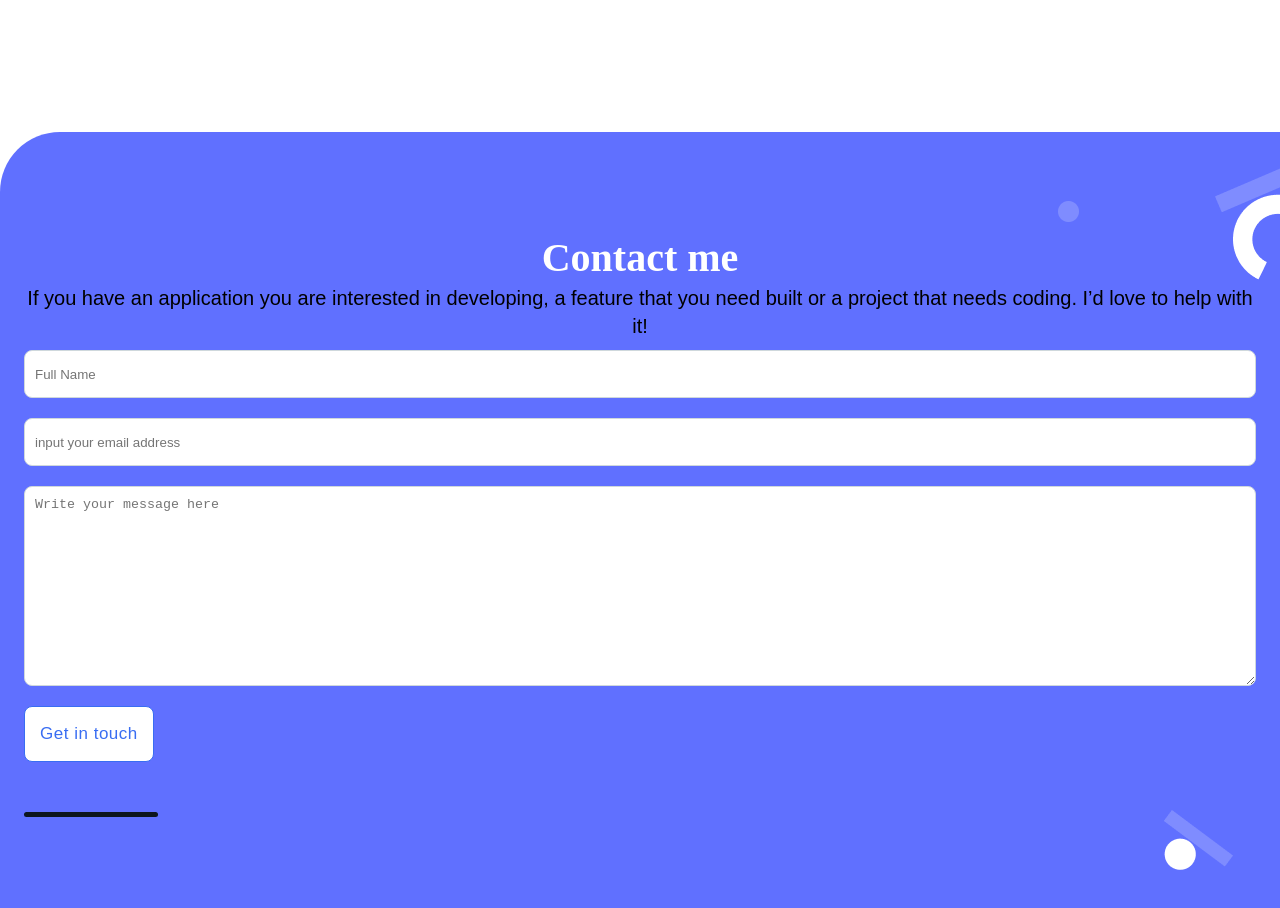
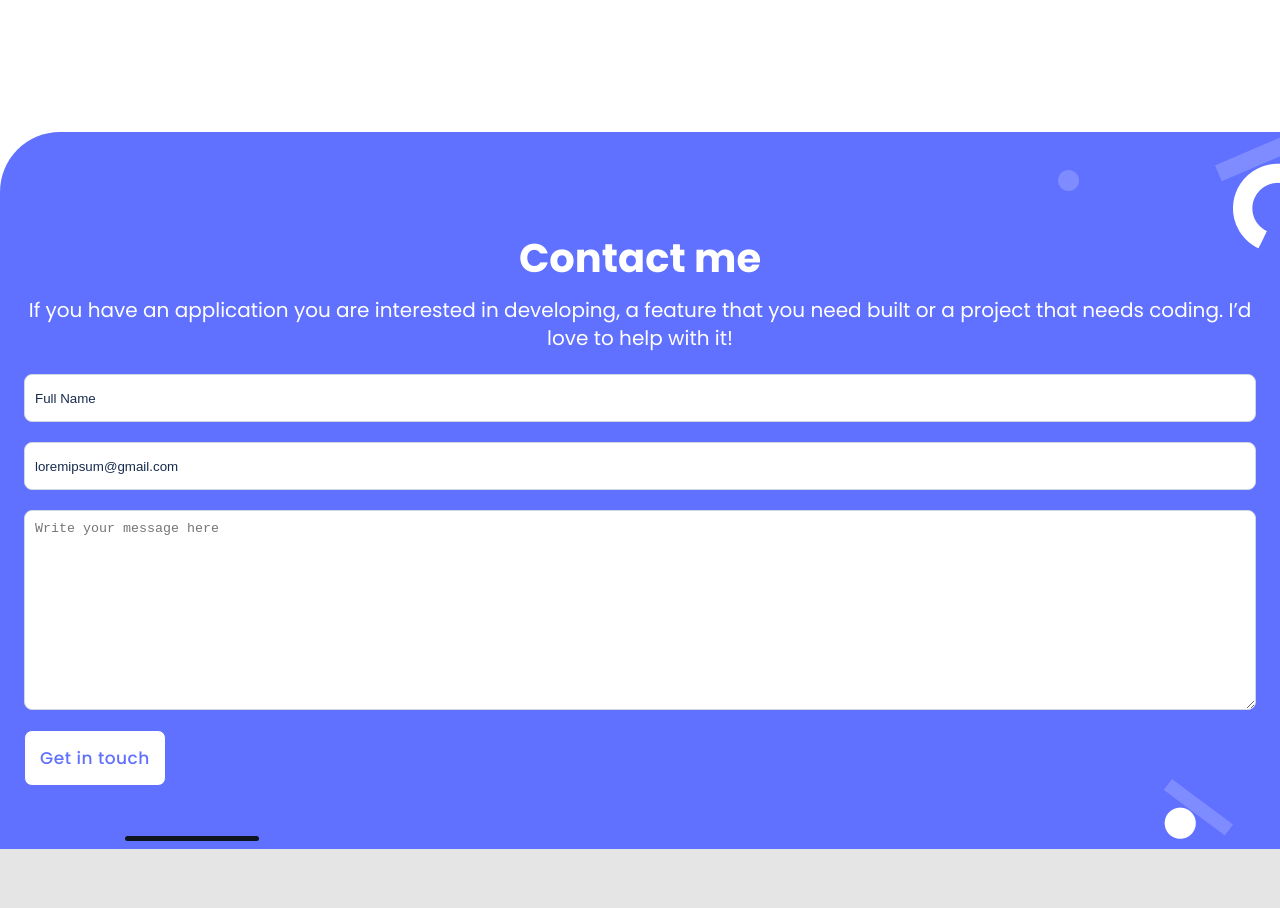
Before and after one commit to firepicaso/RWD_Portfolio, a website: page index.html in a window 1280 px wide. Shown: the part 4300-5208 px from the top of the page. After the commit the page ends 5149 px from the top, so only its background shows below. Drawn offline with Linux system fonts and the light colour scheme.

Commit message:
Fix contact form styles

```diff
--- a/index.html
+++ b/index.html
@@ -229,14 +229,14 @@
                 If you have an application you are interested in developing, a feature that you need built or a project that needs coding. I’d love to help with it!
             </p>
             <form class="contact-form" action="https://formspree.io/f/mlekqdlj" method="post">
-                <input type="text" id="name" name="name" required maxlength="30" placeholder="Full Name">
-                <input type="email" id="email" name="email" required placeholder="input your email address">
+                <input type="text" id="name" name="name" required maxlength="30" value="Full Name">
+                <input type="email" id="email" name="email" required value="loremipsum@gmail.com">
                 <textarea id="message" name="message" required maxlength="500" placeholder="Write your message here" style="height:200px"></textarea>
                 <div>
                     <button type="submit" class="contact-button">Get in touch</button>
                 </div>
+                <div class="bottom-shape"></div>
             </form>
-            <div class="bottom-shape"></div>
         </div>
     </section>
 </body>
--- a/style.css
+++ b/style.css
@@ -1,3 +1,5 @@
+@import url('https://fonts.googleapis.com/css2?family=Crete+Round&family=Inter:wght@300;400&family=Poppins:ital,wght@0,100;0,200;0,300;0,400;0,500;0,600;0,700;0,800;0,900;1,600&display=swap');
+
 * {
   margin: 0;
   padding: 0;
@@ -295,7 +297,8 @@
     background-position:right;
     padding: 0 24px;
     border-radius: 3.75rem 0 0 0;
-    height: 779px;
+    height: 100%;
+    gap: 12px;
   }
 
   .contact-header {
@@ -319,6 +322,7 @@
     font-size: 20px;
     line-height: 28px;
     text-align: center;
+    color: #fff;
   }
 
   .contact-form {
@@ -330,15 +334,16 @@
   .contact-form input {
     height: 48px;
     border-radius: 8px;
-    border: 1px solid #CFD8DC;
+    border: 1px solid #cfd8dc;
     padding: 10px;
     margin: 10px 0;
+    color: #172b4d;
   }
 
   .contact-form textarea {
     border-radius: 8px;
     padding: 10px;
-    border: 1px solid #CFD8DC;
+    border: 1px solid #cfd8dc;
     margin: 10px 0;
   }
 
@@ -348,8 +353,8 @@
     font-weight: 500;
     line-height: 24px;
     letter-spacing: 0.03em;
-    color: #396df2;
-    background-color: white;
+    color: #6070ff;
+    background-color: #fff;
     padding: 15px;
     border-radius: 8px;
     border: 1px solid;
@@ -357,11 +362,16 @@
   }
 
   .bottom-shape {
+    display: flex;
     justify-content: center;
+    align-items: center;
+    flex-direction: row;
     height: 5px;
     width: 134px;
-    background-color: #0D151E;
+    background-color: #0d151E;
     border-radius: 10px;
-    margin: 40px 0 0 0;
+    margin-top: 2.5rem;
+    margin-bottom: 0.5rem;
+    margin-left: 6.3rem;
   }
 }
```
